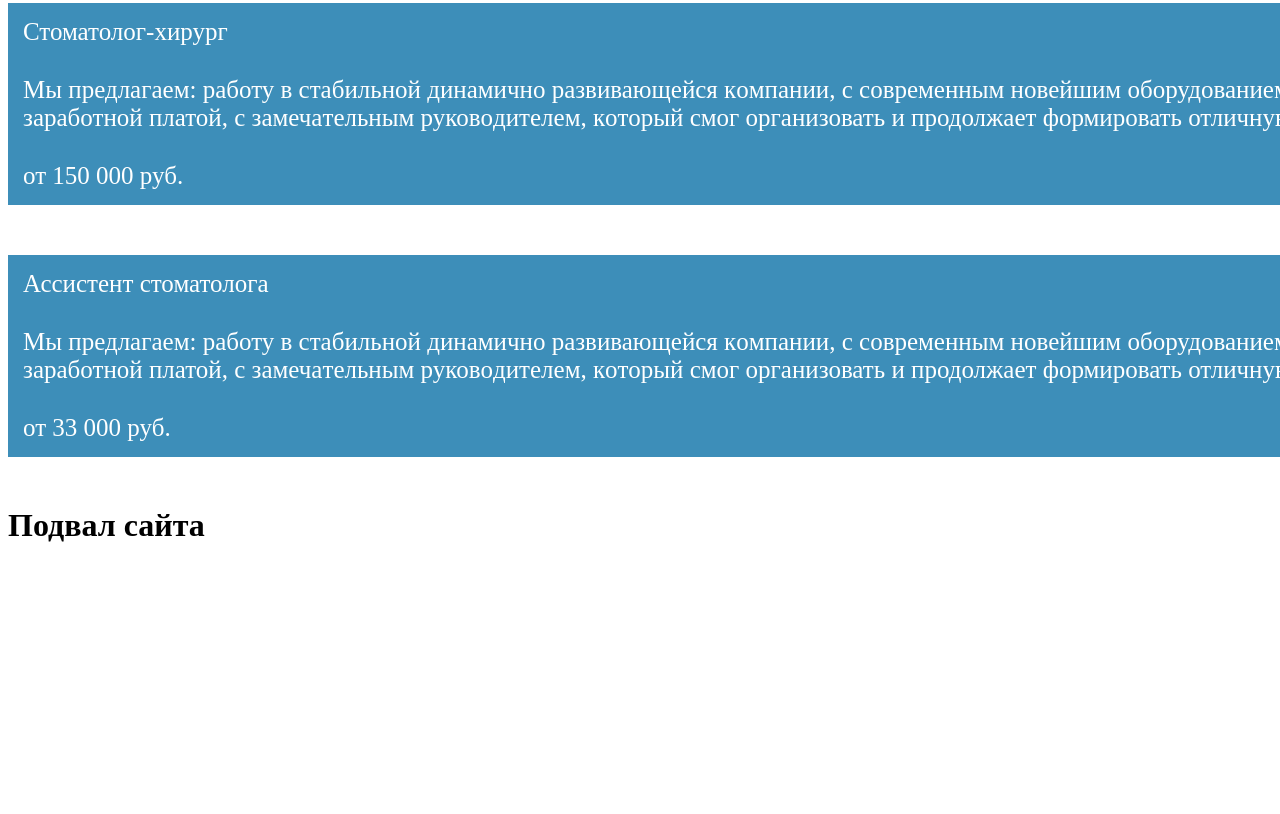
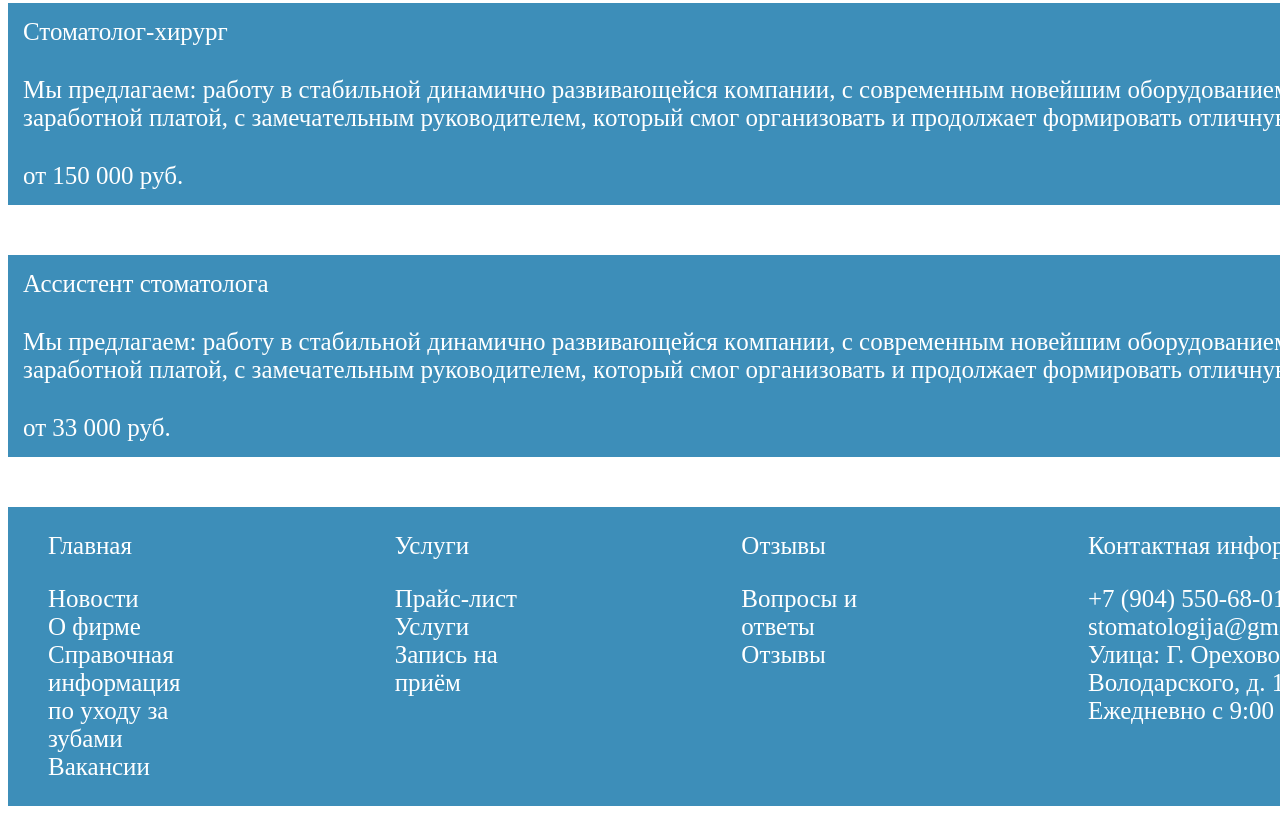
Before and after one commit to dashamamasalieva/practice, a website: page src/index.pug in a window 1280 px wide. Shown: the part 2364-3178 px from the top of the page. Before the commit the page ends 2929 px from the top, so only its background shows below. Drawn offline with nearby package versions, Linux system fonts and the light colour scheme; files that its build step writes are made by us from their sources.

Commit message:
Создала подвал

```diff
--- a/src/modules/footer.pug
+++ b/src/modules/footer.pug
@@ -1,4 +1,28 @@
 footer
     .wrapper
         .footer
-            h1 Подвал сайта
+            .index
+                ul
+                    p Главная
+                    li Новости
+                    li О фирме
+                    li Справочная информация по уходу за зубами
+                    li Вакансии
+            .ysluga
+                ul
+                    p Услуги
+                    li Прайс-лист
+                    li Услуги
+                    li Запись на приём
+            .otziv
+                ul
+                    p Отзывы
+                    li Вопросы и ответы
+                    li Отзывы
+            .kon-info
+                ul
+                    p Контактная информация
+                    li +7 (904) 550-68-01
+                    li stomatologija@gmail.com
+                    li Улица: Г. Орехово-Зуево, ул. Володарского, д. 10, каб. 246
+                    li Ежедневно с 9:00 до 21:00
--- a/src/styles/style.scss
+++ b/src/styles/style.scss
@@ -90,3 +90,53 @@ header{
         }
     }
 }
+.footer{
+    background-color: #3D8EB9;
+    display: grid;
+    grid-template-columns: repeat(4, 1fr);
+    .index{
+        width: 200px;
+        ul{
+            font-size: 25px;
+            list-style-type: none;
+            color: white;
+
+        }
+        p{
+            font-size: 25px;
+        }
+    }
+    .ysluga{
+        width: 210px;
+        ul{
+            font-size: 25px;
+            list-style-type: none;
+            color: white;
+        }
+        p{
+            font-size: 25px;
+        }
+    }
+    .otziv{
+        width: 230px;
+        ul{
+            font-size: 25px;
+            list-style-type: none;
+            color: white;
+        }
+        p{
+            font-size: 25px;
+        }
+    }
+    .kon-info{
+        width: 400px;
+        ul{
+            font-size: 25px;
+            list-style-type: none;
+            color: white;
+        }
+        p{
+            font-size: 25px;
+        }
+    }
+}
```
Also changed, not shown: src/index.html, src/modules/footer.html, src/styles/style.css, 1 other file.
